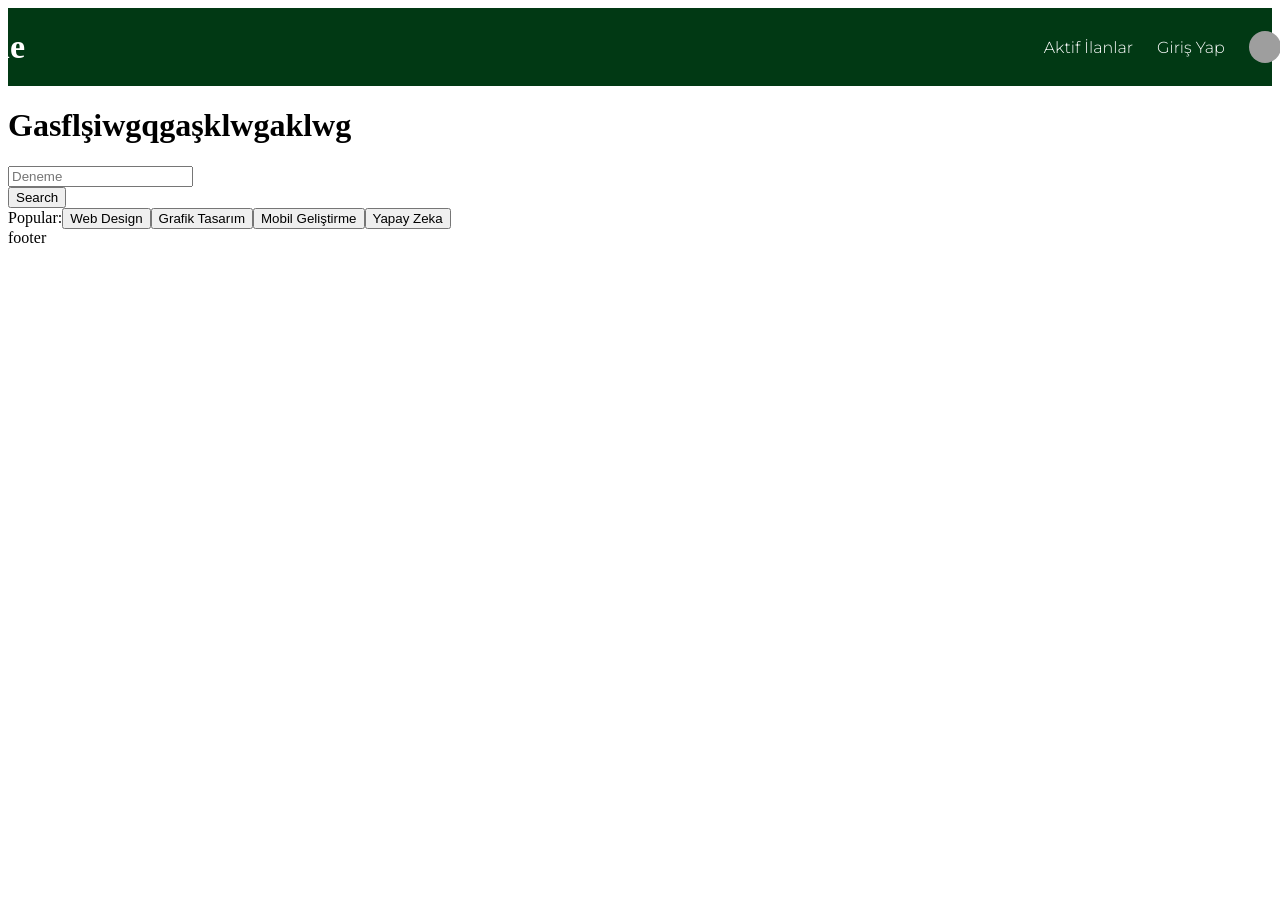
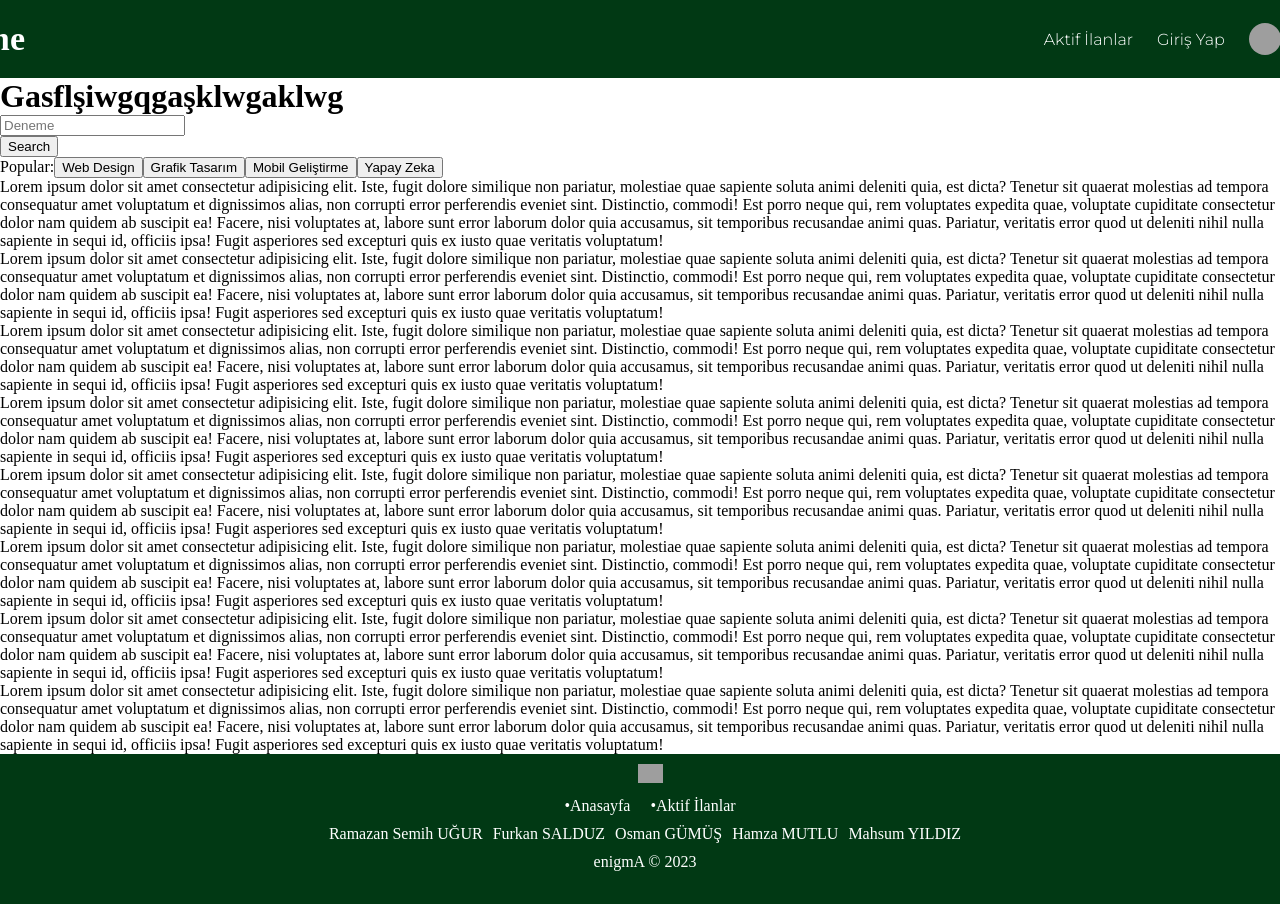
Before and after one commit to sh4riwsh4/freelancer, a React (Create React App) app: page / in a window 1280 px wide. Shown: the top 904 px of the page. Before the commit the page ends 800 px from the top, so only its background shows below. Built offline with nearby package versions, Linux system fonts and the light colour scheme; grey boxes are pictures that could not be loaded.

Commit message:
footer yapıldı

```diff
--- a/public/style.css
+++ b/public/style.css
@@ -0,0 +1,3 @@
+*{
+    margin: 0;
+}
--- a/src/components/footer/Footer.jsx
+++ b/src/components/footer/Footer.jsx
@@ -1,10 +1,33 @@
 import React from 'react'
 import "./Footer.scss"
+import { Link, useLocation } from 'react-router-dom';
 
 const Footer = () => {
   return (
-    <div>
-      footer
+    <div className='footer'>
+      <div className='container'>
+        <div className="top-text">
+          <a href="https://github.com/sh4riwsh4/freelancer">
+            <img className='git-logo' src="https://pngimg.com/d/github_PNG47.png" alt="GitHub Linki" />
+          </a>
+        </div>
+        <div className="bot-text">
+          <div className="links">
+            <Link className='link' to="/">•Anasayfa</Link>
+            <Link className='link' to="/jobs">•Aktif İlanlar</Link>
+          </div>
+          <div className='text'>
+            <p>Ramazan Semih UĞUR</p>
+            <p>Furkan SALDUZ</p>
+            <p>Osman GÜMÜŞ</p>
+            <p>Hamza MUTLU</p>
+            <p>Mahsum YILDIZ</p>
+          </div>
+          <div className='copyright'>
+            <p className='text'>enigmA © 2023</p>
+          </div>
+        </div>
+      </div>
     </div>
   )
 }
--- a/src/components/footer/Footer.scss
+++ b/src/components/footer/Footer.scss
@@ -0,0 +1,51 @@
+.footer{
+    display: flex;
+    flex-direction: column;
+    position: relative;
+    bottom: 0;
+    align-items: center;
+    background-color: #013914;
+    color: white;
+    height: 150px;
+
+    .container{
+        display: block;
+        align-items: center;
+        padding: 10px 0px 0px 20px;
+
+        .top-text{
+            display: flex;
+            justify-content: center;
+            padding-bottom: 10px;
+
+            img{
+                width: 25px;
+            }
+        }
+
+        .bot-text{
+            .links{
+                text-align: center;
+                padding-bottom: 10px;
+            .link{
+                padding: 0px 10px;
+            }
+            }
+            .text{
+                display: flex;
+                text-align: center;
+                padding-bottom: 10px;
+            }
+            .copyright{
+                .text{
+                    display: block;
+                    text-align: center;
+                    margin: 0;
+                }
+            }
+            p {
+                padding: 0px 10px 0px 0px;
+            }
+        }
+    }
+}
--- a/src/components/navbar/Navbar.jsx
+++ b/src/components/navbar/Navbar.jsx
@@ -43,6 +43,7 @@ const Navbar = () => {
               <img src="https://i.pinimg.com/236x/17/f8/1e/17f81ec7203b785f31414948a451e731.jpg" alt="" />
               <span>{currentUser?.userName}</span>
               {open && <div className="options">
+                <Link className='link' to="/profile">Profilim</Link>
                 {currentUser?.isSeller && (
                   <>
                     <Link className='link' to="/myjobs">İşlerim</Link>
--- a/src/pages/home/Home.jsx
+++ b/src/pages/home/Home.jsx
@@ -6,6 +6,14 @@ const Home = () => {
     return (
         <div className="Home">
             <Featured/>
+            <p>Lorem ipsum dolor sit amet consectetur adipisicing elit. Iste, fugit dolore similique non pariatur, molestiae quae sapiente soluta animi deleniti quia, est dicta? Tenetur sit quaerat molestias ad tempora consequatur amet voluptatum et dignissimos alias, non corrupti error perferendis eveniet sint. Distinctio, commodi! Est porro neque qui, rem voluptates expedita quae, voluptate cupiditate consectetur dolor nam quidem ab suscipit ea! Facere, nisi voluptates at, labore sunt error laborum dolor quia accusamus, sit temporibus recusandae animi quas. Pariatur, veritatis error quod ut deleniti nihil nulla sapiente in sequi id, officiis ipsa! Fugit asperiores sed excepturi quis ex iusto quae veritatis voluptatum!</p>
+            <p>Lorem ipsum dolor sit amet consectetur adipisicing elit. Iste, fugit dolore similique non pariatur, molestiae quae sapiente soluta animi deleniti quia, est dicta? Tenetur sit quaerat molestias ad tempora consequatur amet voluptatum et dignissimos alias, non corrupti error perferendis eveniet sint. Distinctio, commodi! Est porro neque qui, rem voluptates expedita quae, voluptate cupiditate consectetur dolor nam quidem ab suscipit ea! Facere, nisi voluptates at, labore sunt error laborum dolor quia accusamus, sit temporibus recusandae animi quas. Pariatur, veritatis error quod ut deleniti nihil nulla sapiente in sequi id, officiis ipsa! Fugit asperiores sed excepturi quis ex iusto quae veritatis voluptatum!</p>
+            <p>Lorem ipsum dolor sit amet consectetur adipisicing elit. Iste, fugit dolore similique non pariatur, molestiae quae sapiente soluta animi deleniti quia, est dicta? Tenetur sit quaerat molestias ad tempora consequatur amet voluptatum et dignissimos alias, non corrupti error perferendis eveniet sint. Distinctio, commodi! Est porro neque qui, rem voluptates expedita quae, voluptate cupiditate consectetur dolor nam quidem ab suscipit ea! Facere, nisi voluptates at, labore sunt error laborum dolor quia accusamus, sit temporibus recusandae animi quas. Pariatur, veritatis error quod ut deleniti nihil nulla sapiente in sequi id, officiis ipsa! Fugit asperiores sed excepturi quis ex iusto quae veritatis voluptatum!</p>
+            <p>Lorem ipsum dolor sit amet consectetur adipisicing elit. Iste, fugit dolore similique non pariatur, molestiae quae sapiente soluta animi deleniti quia, est dicta? Tenetur sit quaerat molestias ad tempora consequatur amet voluptatum et dignissimos alias, non corrupti error perferendis eveniet sint. Distinctio, commodi! Est porro neque qui, rem voluptates expedita quae, voluptate cupiditate consectetur dolor nam quidem ab suscipit ea! Facere, nisi voluptates at, labore sunt error laborum dolor quia accusamus, sit temporibus recusandae animi quas. Pariatur, veritatis error quod ut deleniti nihil nulla sapiente in sequi id, officiis ipsa! Fugit asperiores sed excepturi quis ex iusto quae veritatis voluptatum!</p>
+            <p>Lorem ipsum dolor sit amet consectetur adipisicing elit. Iste, fugit dolore similique non pariatur, molestiae quae sapiente soluta animi deleniti quia, est dicta? Tenetur sit quaerat molestias ad tempora consequatur amet voluptatum et dignissimos alias, non corrupti error perferendis eveniet sint. Distinctio, commodi! Est porro neque qui, rem voluptates expedita quae, voluptate cupiditate consectetur dolor nam quidem ab suscipit ea! Facere, nisi voluptates at, labore sunt error laborum dolor quia accusamus, sit temporibus recusandae animi quas. Pariatur, veritatis error quod ut deleniti nihil nulla sapiente in sequi id, officiis ipsa! Fugit asperiores sed excepturi quis ex iusto quae veritatis voluptatum!</p>
+            <p>Lorem ipsum dolor sit amet consectetur adipisicing elit. Iste, fugit dolore similique non pariatur, molestiae quae sapiente soluta animi deleniti quia, est dicta? Tenetur sit quaerat molestias ad tempora consequatur amet voluptatum et dignissimos alias, non corrupti error perferendis eveniet sint. Distinctio, commodi! Est porro neque qui, rem voluptates expedita quae, voluptate cupiditate consectetur dolor nam quidem ab suscipit ea! Facere, nisi voluptates at, labore sunt error laborum dolor quia accusamus, sit temporibus recusandae animi quas. Pariatur, veritatis error quod ut deleniti nihil nulla sapiente in sequi id, officiis ipsa! Fugit asperiores sed excepturi quis ex iusto quae veritatis voluptatum!</p>
+            <p>Lorem ipsum dolor sit amet consectetur adipisicing elit. Iste, fugit dolore similique non pariatur, molestiae quae sapiente soluta animi deleniti quia, est dicta? Tenetur sit quaerat molestias ad tempora consequatur amet voluptatum et dignissimos alias, non corrupti error perferendis eveniet sint. Distinctio, commodi! Est porro neque qui, rem voluptates expedita quae, voluptate cupiditate consectetur dolor nam quidem ab suscipit ea! Facere, nisi voluptates at, labore sunt error laborum dolor quia accusamus, sit temporibus recusandae animi quas. Pariatur, veritatis error quod ut deleniti nihil nulla sapiente in sequi id, officiis ipsa! Fugit asperiores sed excepturi quis ex iusto quae veritatis voluptatum!</p>
+            <p>Lorem ipsum dolor sit amet consectetur adipisicing elit. Iste, fugit dolore similique non pariatur, molestiae quae sapiente soluta animi deleniti quia, est dicta? Tenetur sit quaerat molestias ad tempora consequatur amet voluptatum et dignissimos alias, non corrupti error perferendis eveniet sint. Distinctio, commodi! Est porro neque qui, rem voluptates expedita quae, voluptate cupiditate consectetur dolor nam quidem ab suscipit ea! Facere, nisi voluptates at, labore sunt error laborum dolor quia accusamus, sit temporibus recusandae animi quas. Pariatur, veritatis error quod ut deleniti nihil nulla sapiente in sequi id, officiis ipsa! Fugit asperiores sed excepturi quis ex iusto quae veritatis voluptatum!</p>
         </div>
     )
 }
--- /dev/null
+++ b/src/pages/profile/Profile.jsx
@@ -0,0 +1,25 @@
+import React from "react"
+import "./Profile.scss"
+
+const Profile = () => {
+    return (
+        <div className="profile">
+            <div className="left">
+                <div className="top">
+                    <img src="" alt="" />
+                </div>
+                <div className="mid">
+
+                </div>
+                <div className="bot">
+
+                </div>
+            </div>
+            <div className="right">
+
+            </div>
+        </div>
+    )
+}
+
+export default Profile
```
Also changed, not shown: src/App.jsx (+6 -1 lines), public/img/github.png (added), src/pages/profile/Profile.scss (added).
